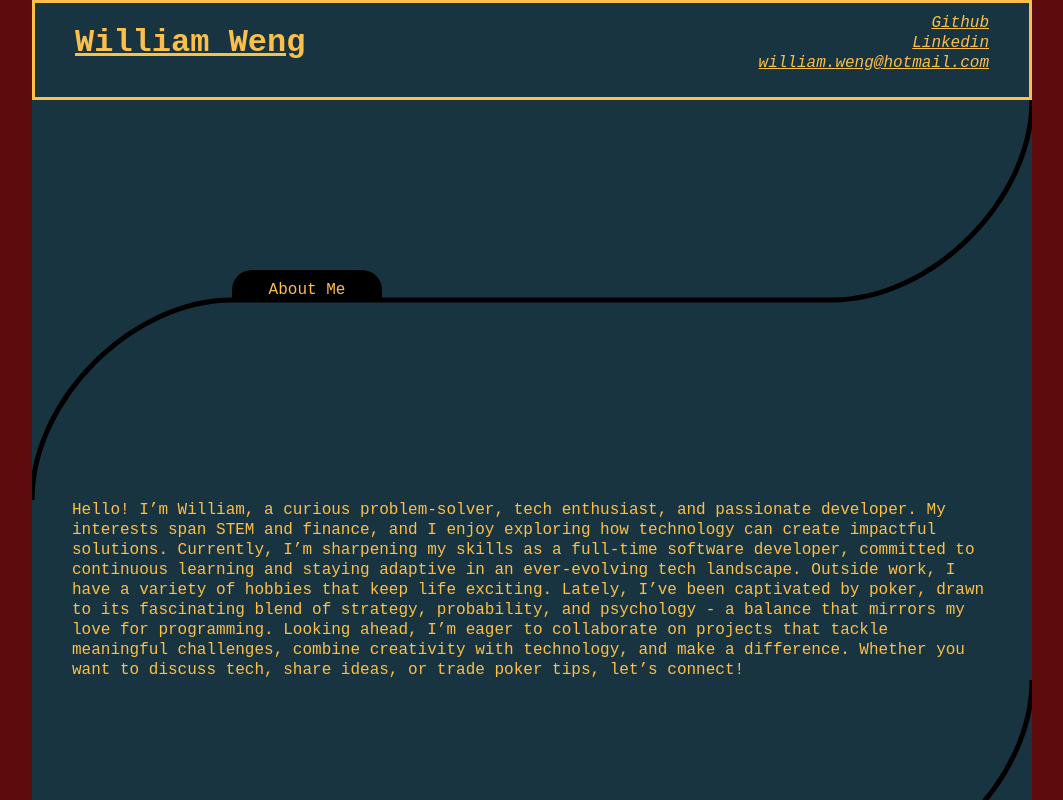
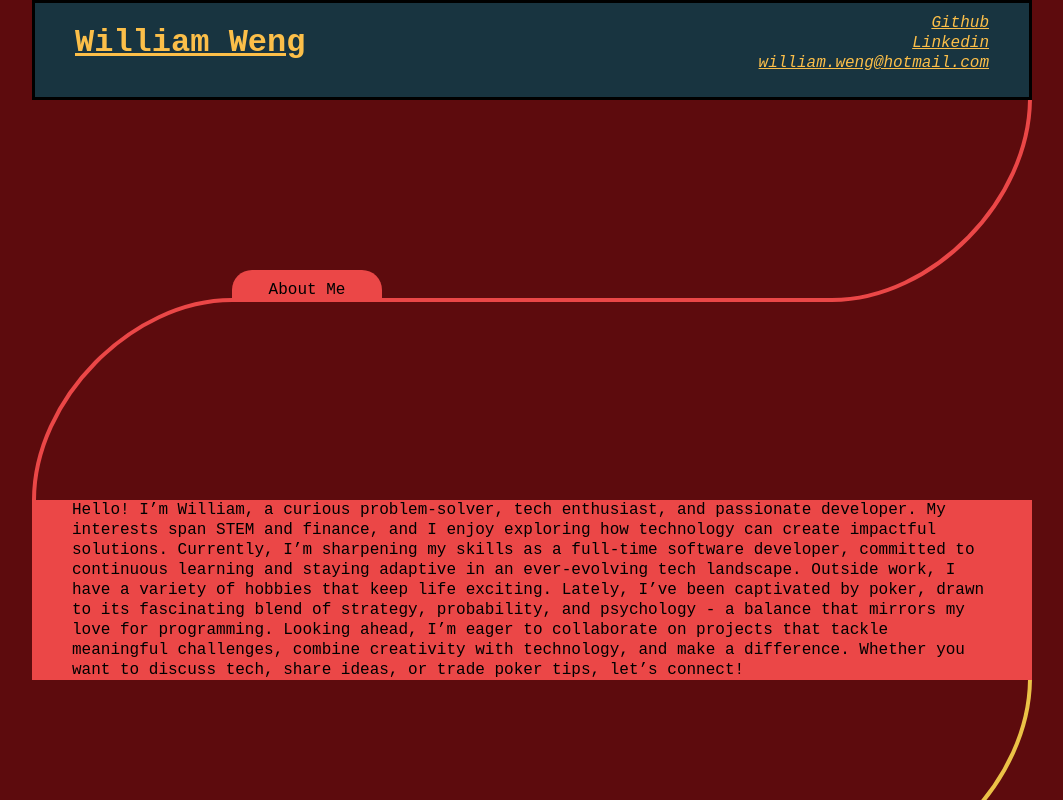
Before and after one commit to will-weng/will-weng.github.io, a React (Create React App) app: page / in a window 1280 px wide. Shown: the whole page, without its empty margins (108-1171 px from the left). Built offline with nearby package versions, Linux system fonts and the light colour scheme; the HTML template or start-up script is replaced by a standard one.

Commit message:
dynamic folder colouring

```diff
--- a/src/Header.tsx
+++ b/src/Header.tsx
@@ -18,6 +18,7 @@ const HeaderStyle = styled.header`
     border-style: solid;
 
     * {
+        color: ${({ theme }) => theme.colours.Text};
         background-color: ${({ theme }) => theme.colours.Main};
     }
 `
--- a/src/components/Folder/Folder.tsx
+++ b/src/components/Folder/Folder.tsx
@@ -3,7 +3,8 @@ import FolderHeader from "./FolderHeader";
 import FolderSummary from "./FolderSummary";
 
 export interface FolderProps {
-    folder: FolderContentType
+    folder: FolderContentType,
+    colour: string
 }
 
 export interface FolderContentType {
@@ -15,16 +16,19 @@ export interface FolderContentType {
     skills?: string[]
 }
 
-const StyledFolder = styled.div`
+const StyledFolder = styled.div<{ $colour: string }>`
+    background-color: ${props => props.$colour};
+    padding-bottom: 400px;
+    margin-bottom: -400px;
 `
 
 function Folder(props: FolderProps) {
     const folder = props.folder;
 
     return (
-        <StyledFolder>
-            <FolderHeader title={folder.tabName ?? folder.name} color="test" />
-            <FolderSummary dates={folder.dates} summary={folder.summary} />
+        <StyledFolder $colour={props.colour} >
+            <FolderHeader title={folder.tabName ?? folder.name} colour={props.colour} />
+            <FolderSummary dates={folder.dates} summary={folder.summary} colour={props.colour} />
         </StyledFolder>
     );
 }
--- a/src/components/Folder/FolderHeader.tsx
+++ b/src/components/Folder/FolderHeader.tsx
@@ -1,9 +1,9 @@
 import styled from "styled-components";
 import FolderHeaderTab from "./FolderHeaderTab";
 
-export interface FolderHeaderProps {
+export interface FolderHeaderProp {
     title: string,
-    color: string
+    colour: string
 }
 
 const StyledFolderHeader = styled.div`
@@ -13,27 +13,26 @@ const StyledFolderHeader = styled.div`
 `
 
 const StyledSVG = styled.svg`
-    background-color: ${({ theme }) => theme.colours.Main};
     width: 100%;
     height: 100%;
 `
 
-function FolderHeader(prop: FolderHeaderProps) {
+function FolderHeader(prop: FolderHeaderProp) {
     const pathData = `
-        M 0 400
-        C 0 300 100 200 200 200
+        M 2 400
+        C 2 300 100 200 200 200
         L 800 200
-        C 900 200 1000 100 1000 0
+        C 900 200 998 100 998 -2
     `;
 
     return (
         <StyledFolderHeader>
-            <FolderHeaderTab Title={prop.title} />
+            <FolderHeaderTab title={prop.title} colour={prop.colour} />
             <StyledSVG >
                 <path
                     d={pathData}
-                    stroke="black"
-                    strokeWidth={5}
+                    stroke={prop.colour}
+                    strokeWidth={4}
                     fill="none"
                     strokeLinecap="round"
                 />
--- a/src/components/Folder/FolderHeaderTab.tsx
+++ b/src/components/Folder/FolderHeaderTab.tsx
@@ -1,10 +1,7 @@
 import styled from "styled-components";
+import { FolderHeaderProp } from "./FolderHeader";
 
-interface FolderHeaderProp {
-    Title: string
-}
-
-const StyledFolderHeaderTab = styled.div`
+const StyledFolderHeaderTab = styled.div<{ $colour: string }>`
     display: flex;
     flex-direction: column;
     justify-content: flex-end;
@@ -13,16 +10,20 @@ const StyledFolderHeaderTab = styled.div`
     height: 30px;
     overflow: hidden;
     text-align: center;
-    background-color: black;
     border-radius: 20px 20px 0 0;
     left: 200px;
     top: 170px;
+    background-color: ${props => props.$colour};
+
+    * {
+        background-color: ${props => props.$colour};
+    }
 `
 
 function FolderHeaderTab(prop: FolderHeaderProp) {
     return (
-        <StyledFolderHeaderTab>
-            {prop.Title}
+        <StyledFolderHeaderTab $colour={prop.colour}>
+            {prop.title}
         </StyledFolderHeaderTab>
     );
 }
--- a/src/components/Folder/FolderSummary.tsx
+++ b/src/components/Folder/FolderSummary.tsx
@@ -2,11 +2,12 @@ import styled from "styled-components";
 
 export interface FolderSummaryProps {
     dates?: string,
-    summary: string
+    summary: string,
+    colour: string,
 }
 
-const StyledFolderSummary = styled.div`
-    background-color: ${({ theme }) => theme.colours.Main};
+const StyledFolderSummary = styled.div<{ $colour: string }>`
+    background-color: ${props => props.$colour};
     padding-left: 40px;
     padding-right: 40px;
 `
@@ -14,7 +15,7 @@ const StyledFolderSummary = styled.div`
 function FolderSummary(props: FolderSummaryProps) {
 
     return (
-        <StyledFolderSummary>
+        <StyledFolderSummary $colour={props.colour}>
             {props.dates ?? <h3>{props.dates}</h3>}
             {props.summary}
         </StyledFolderSummary>
--- a/src/components/Folder/Folders.tsx
+++ b/src/components/Folder/Folders.tsx
@@ -5,13 +5,18 @@ import Folder, { FolderContentType } from './Folder';
 const StyledFolder = styled.div`
 `
 
+function getColor(index: number, total: number) {
+    const hue = (index * 360 / total) % 360;
+    return `hsl(${hue}, 80%, 60%)`;
+}
+
 function Folders() {
     const foldersList: FolderContentType[] = foldercontent as FolderContentType[];
 
     return (
         <StyledFolder>
             {foldersList.map((folder, i) =>
-                (<Folder key={folder.name} folder={folder}></Folder>)
+                (<Folder key={folder.name} folder={folder} colour={getColor(i, foldersList.length)}></Folder>)
             )}
         </StyledFolder>
     );
--- a/src/styles/Global.ts
+++ b/src/styles/Global.ts
@@ -8,7 +8,6 @@ const GlobalStyles = createGlobalStyle`
         line-height: 1.25;
         margin: 0;
         background-color: ${({ theme }) => theme.colours.Background};
-        color: ${({ theme }) => theme.colours.Text};
         font-family: ${({ theme }) => theme.font.text};
     }
 
```
